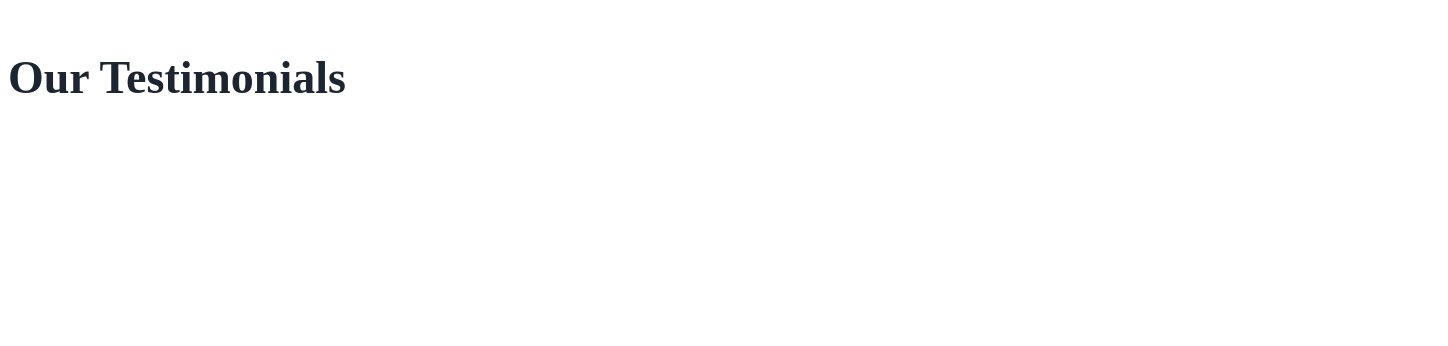
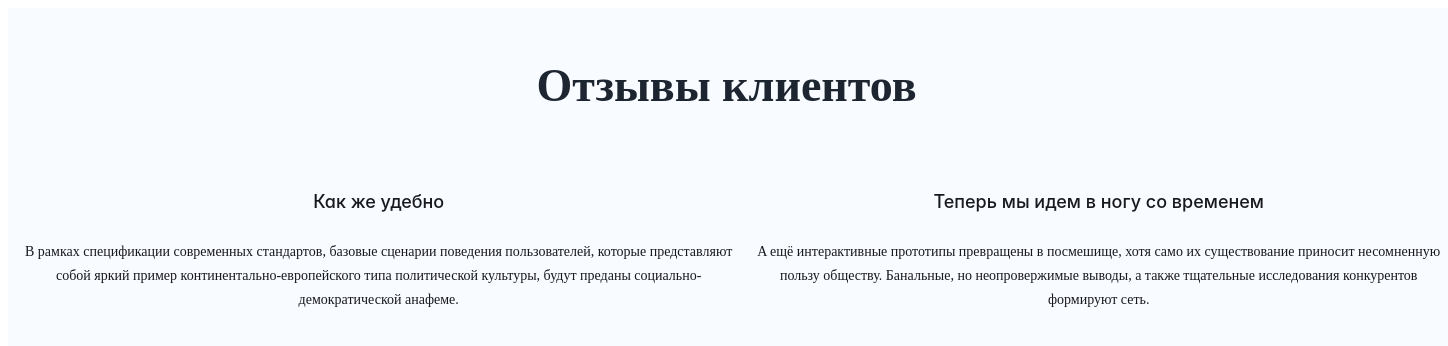
Before and after one commit to Khalim021/project-alpha, a React (Create React App) app: page / in a window 1280 px wide. Shown: the top 346 px of the page, 1448 px wide, since content can reach past the window. Built offline with nearby package versions, Linux system fonts and the light colour scheme.

Commit message:
testimonials section is in progress

```diff
--- a/src/components/Khalim/testimonials/Testimonials.js
+++ b/src/components/Khalim/testimonials/Testimonials.js
@@ -3,11 +3,29 @@ import './testimonials.css'
 
 const Testimonials = () => {
   return (
-    <>
-      <div>
-        <h3 className='testiomonials-title'>Our Testimonials</h3>
+    <section className='testimonials-container'>
+      <div className='section-testimonials__title'>
+        <h3 className='testiomonials-title'>Отзывы клиентов</h3>
       </div>
-    </>
+      <div className='what-they-think'>
+        <div className='testimonials-items'>
+          <h4>Как же удебно</h4>
+          <p>B рамках спецификации современных стандартов, базовые
+            сценарии поведения пользователей, которые представляют
+            собой яркий пример континентально-европейского
+            типа политической культуры, будут преданы социально-демократической анафеме.
+          </p>
+        </div>
+        <div className='testimonials-items'>
+          <h4>Теперь мы идем в ногу co временем</h4>
+          <p>A ещё интерактивные прототипы превращены
+            в посмешище, хотя само их существование приносит
+            несомненную пользу обществу. Банальные, но неопровержимые выводы,
+            a также тщательные исследования конкурентов формируют сеть.
+          </p>
+        </div>
+      </div>
+    </section>
   )
 }
 
--- a/src/components/Khalim/testimonials/testimonials.css
+++ b/src/components/Khalim/testimonials/testimonials.css
@@ -1,3 +1,20 @@
+* {
+  box-sizing: border-box;
+}
+
+.testimonials-container {
+  width: 1440px;
+  height: 555px;
+  left: 0px;
+  top: 0px;
+  background: rgba(242, 247, 255, 0.5);
+}
+
+.section-testimonials__title {
+  display: flex;
+  justify-content: center;
+}
+
 .testiomonials-title {
   width: 383px;
   height: 64px;
@@ -8,3 +25,29 @@
   line-height: 64px;
   color: #1D2530;
 }
+
+.what-they-think {
+  display: flex;
+}
+
+.testimonials-items h4 {
+  font-family: 'Inter';
+  font-style: normal;
+  font-weight: 500;
+  font-size: 18px;
+  line-height: 28px;
+  text-align: center;
+  font-feature-settings: 'salt' on, 'liga' off;
+  color: #18191F;
+}
+
+.testimonials-items p {
+  font-family: 'Gilroy';
+  font-style: normal;
+  font-weight: 400;
+  font-size: 14px;
+  line-height: 24px;
+  text-align: center;
+  font-feature-settings: 'salt' on, 'liga' off;
+  color: #18191F;
+}
```
